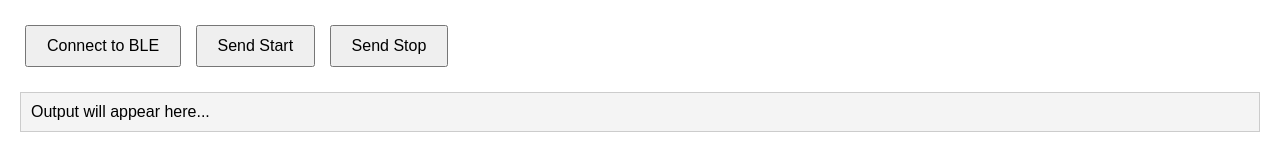
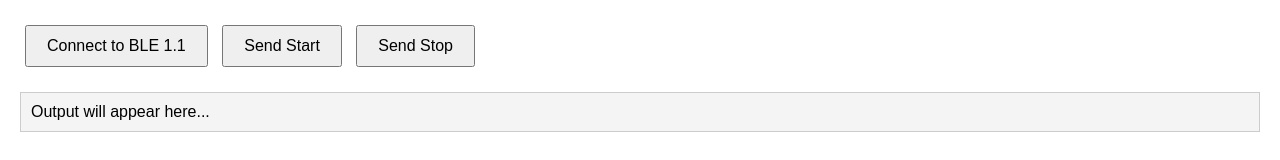
Before and after one commit to uuong/uuong.github.io, a plain HTML site: page index.html in a window 1280 px wide. Drawn offline with Linux system fonts and the light colour scheme.

Commit message:
Update index.html

```diff
--- a/index.html
+++ b/index.html
@@ -25,7 +25,7 @@
 </head>
 <body>
 
-    <button id="connect">Connect to BLE</button>
+    <button id="connect">Connect to BLE 1.1</button>
     <button id="start">Send Start</button>
     <button id="stop">Send Stop</button>
     <div id="output">Output will appear here...</div>
@@ -46,6 +46,7 @@
                 log('Requesting BLE device...');
                 device = await navigator.bluetooth.requestDevice({
                     filters: [{ name: 'AAA' }], // 设备名称
+                    acceptAllDevices:true,
                     optionalServices: [UART_SERVICE_UUID] // 服务 UUID
                 });
 
```
